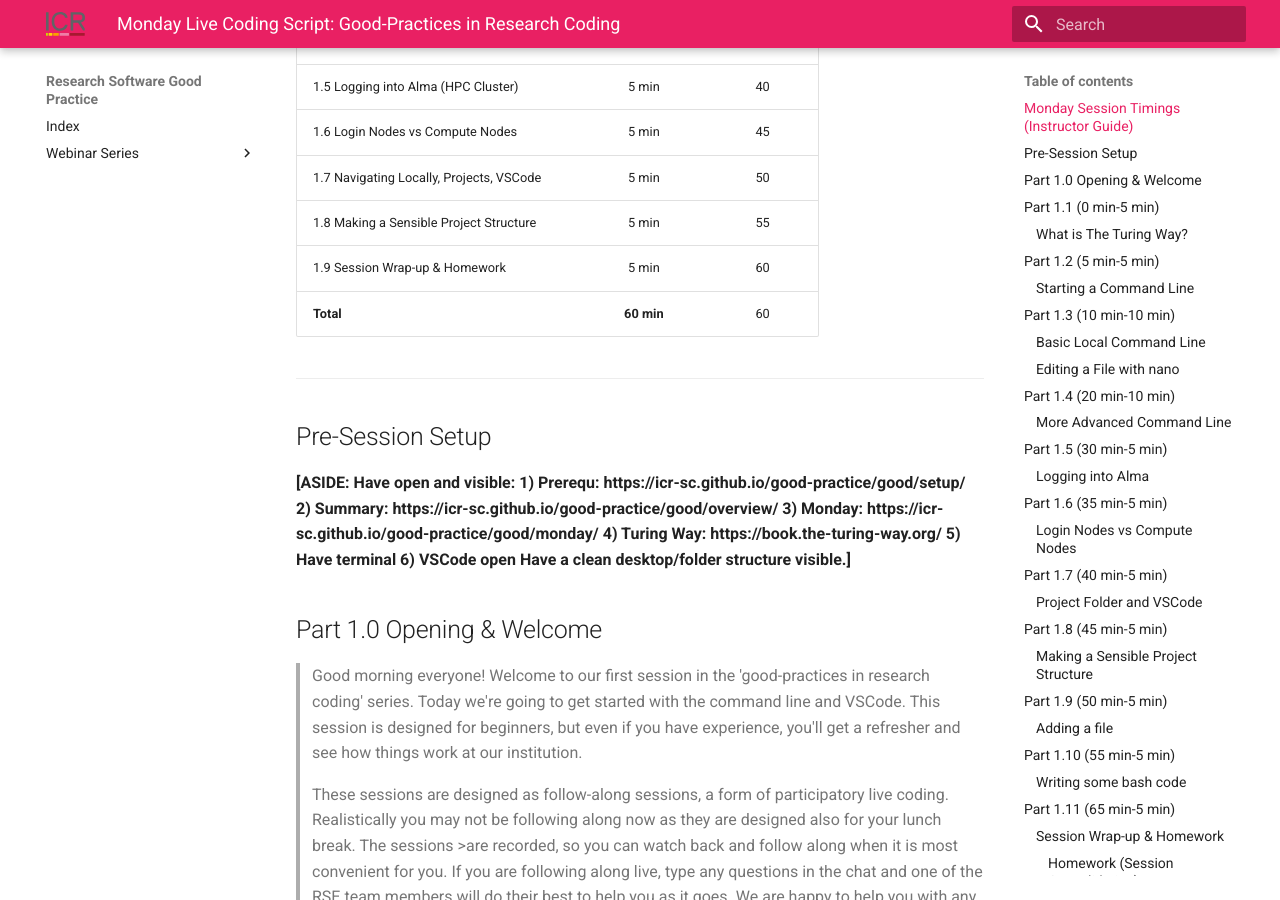
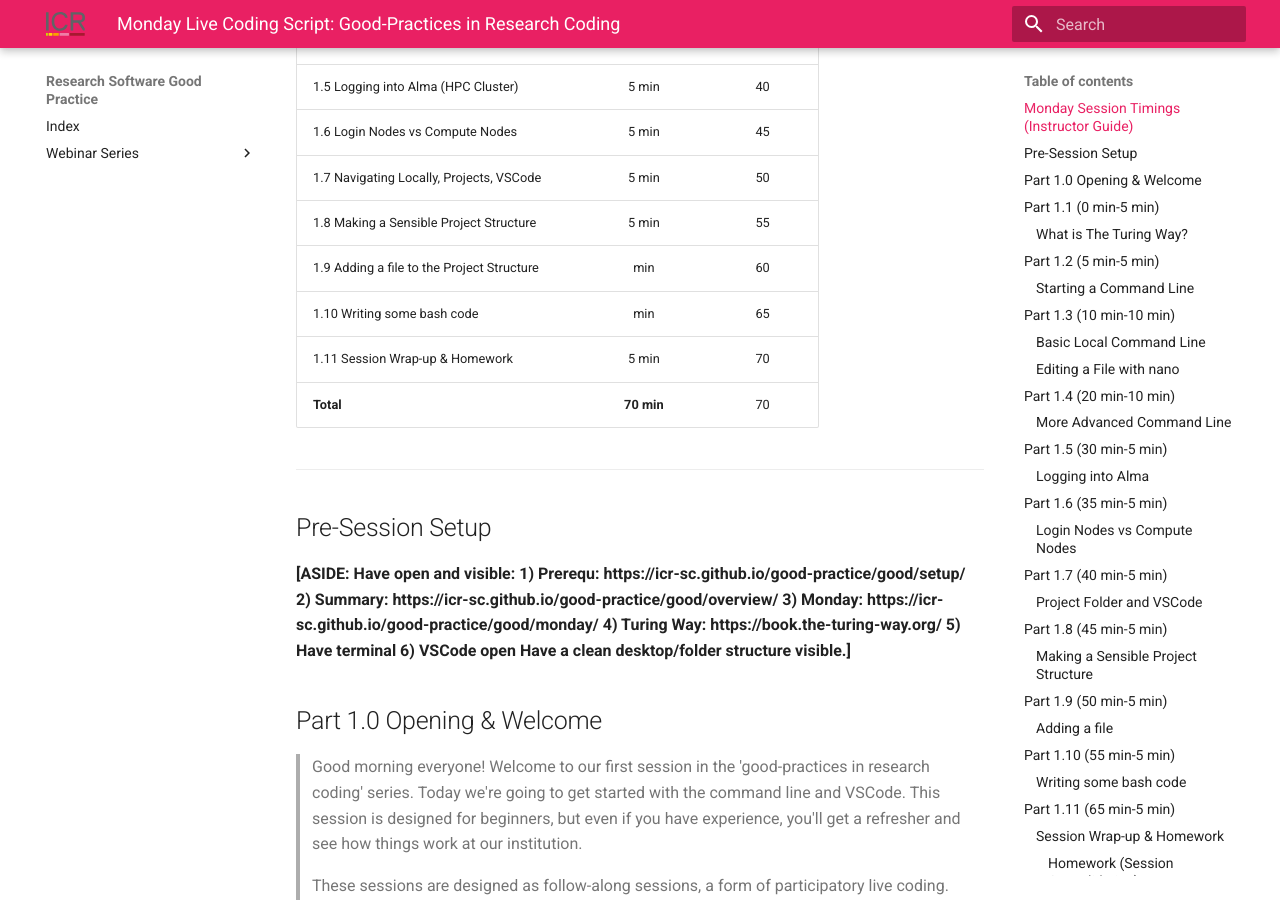
Before and after one commit to ICR-SC/good-practice, an MkDocs documentation site: the page built from docs/good/instructor/monday.md, in a window 1280 px wide and 900 px high, scrolled down 547 px. Built offline with MkDocs 1.6.1 and Material for MkDocs 9.7.7, drawn with Linux system fonts in a browser that asks for light colours.

Commit message:
adding the extra sessions to the plan

```diff
--- a/docs/good/instructor/monday.md
+++ b/docs/good/instructor/monday.md
@@ -14,8 +14,10 @@
 | 1.6 Login Nodes vs Compute Nodes                |    5 min       | 45 |
 | 1.7 Navigating Locally, Projects, VSCode        |    5 min       | 50 |
 | 1.8 Making a Sensible Project Structure         |    5 min       | 55 |
-| 1.9 Session Wrap-up & Homework                  |    5 min       | 60 |
-| **Total**                                       |   **60 min**   | 60 |
+| 1.9 Adding a file to the Project Structure      |     min        | 60 |
+| 1.10 Writing some bash code                     |     min        | 65 |
+| 1.11 Session Wrap-up & Homework                 |    5 min       | 70 |
+| **Total**                                       |   **70 min**   | 70 |
 
 ---
 
```
Also changed, not shown: docs/good/setup.md (+1 -0 lines).
